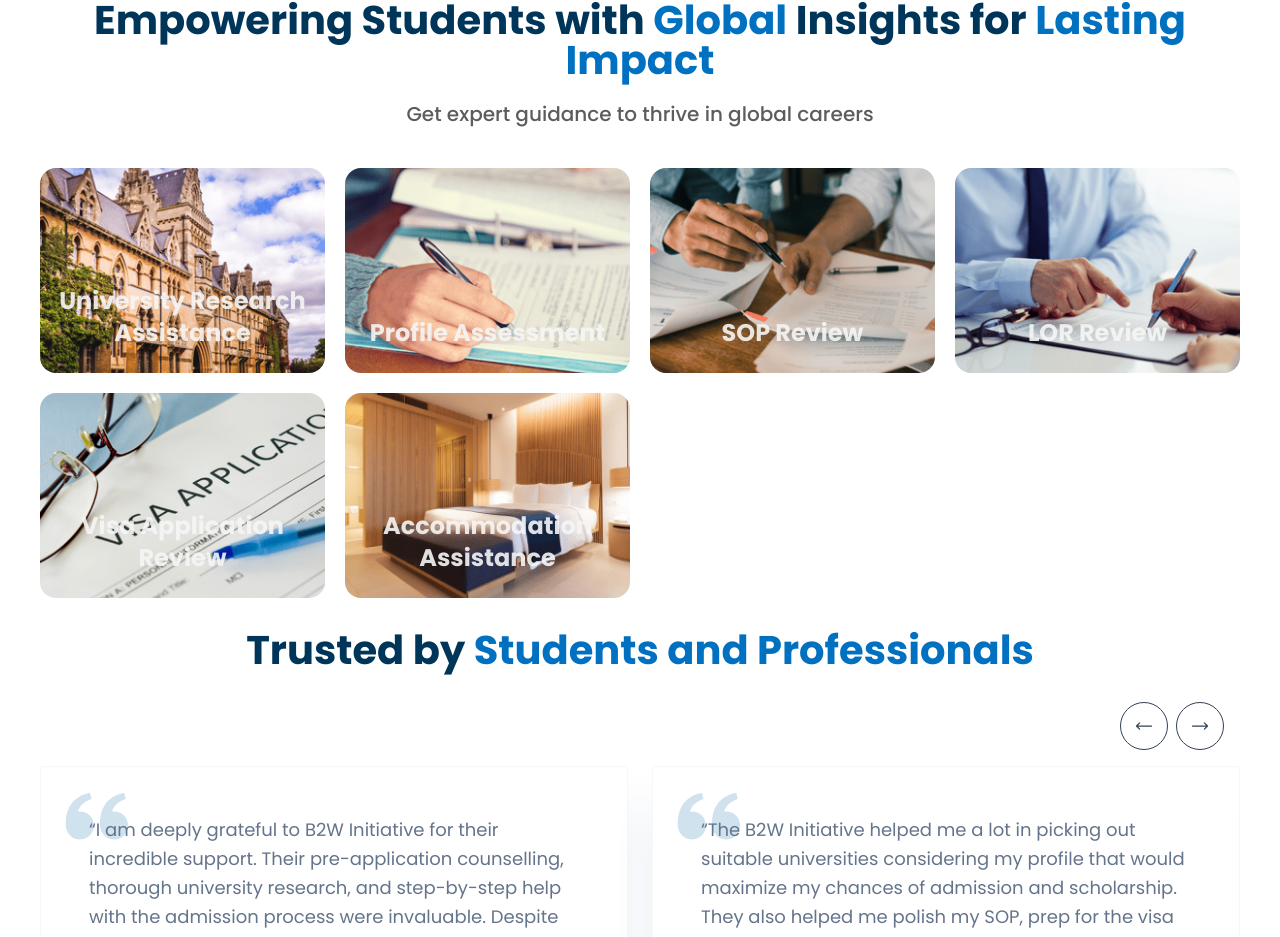
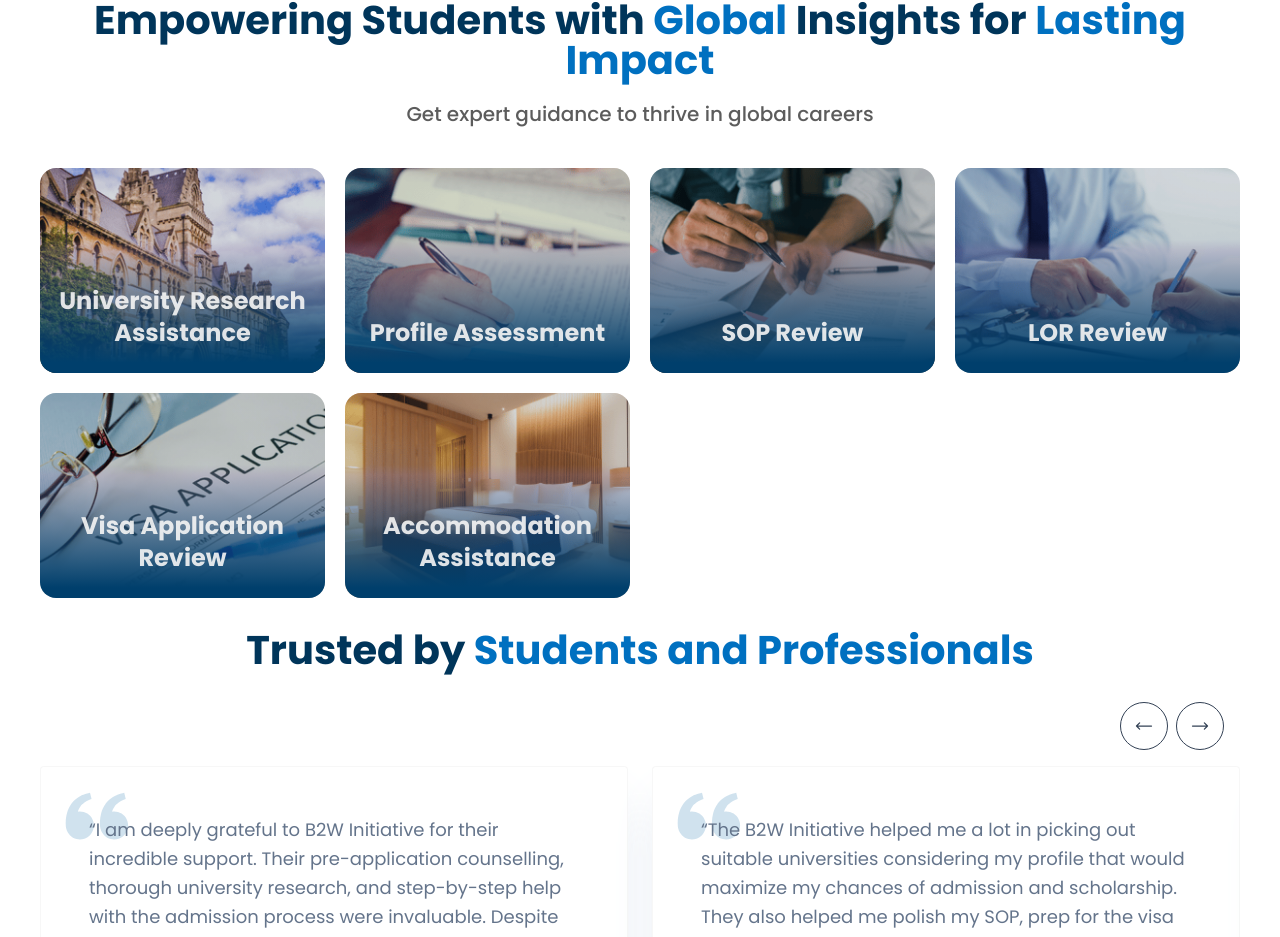
Before and after one commit to wpseemol/b2wi, a Next.js app: page / in a window 1280 px wide. Shown: the part 1357-2294 px from the top of the page. Built offline with nearby package versions, Linux system fonts and the light colour scheme.

Commit message:
working section linear-gradient backgrond set

```diff
--- a/tailwind.config.ts
+++ b/tailwind.config.ts
@@ -17,6 +17,10 @@ export default {
                 lg: '992px',
                 xl: '1200px',
                 '2xl': '1400px',
+            },
+            backgroundImage: {
+                'custom-gradient':
+                    'linear-gradient(rgb(1 30 51 / 17%) 35%, rgb(86 86 126 / 35%) 40%, rgb(0 63 108) 95%)',
             },
             colors: {
                 background: 'hsl(var(--background))',
```
